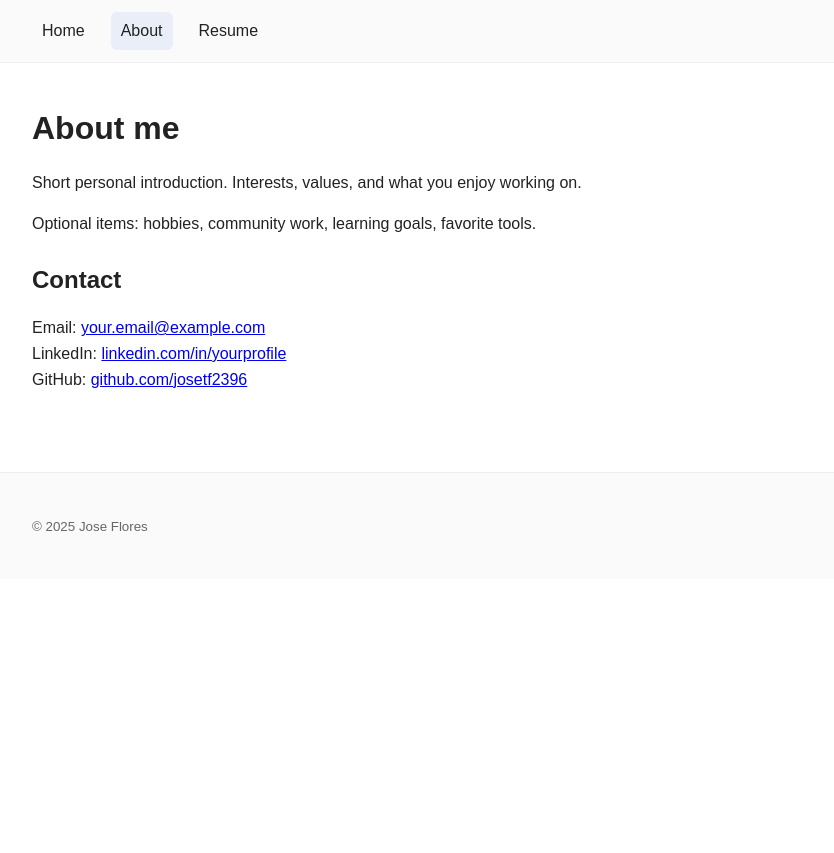
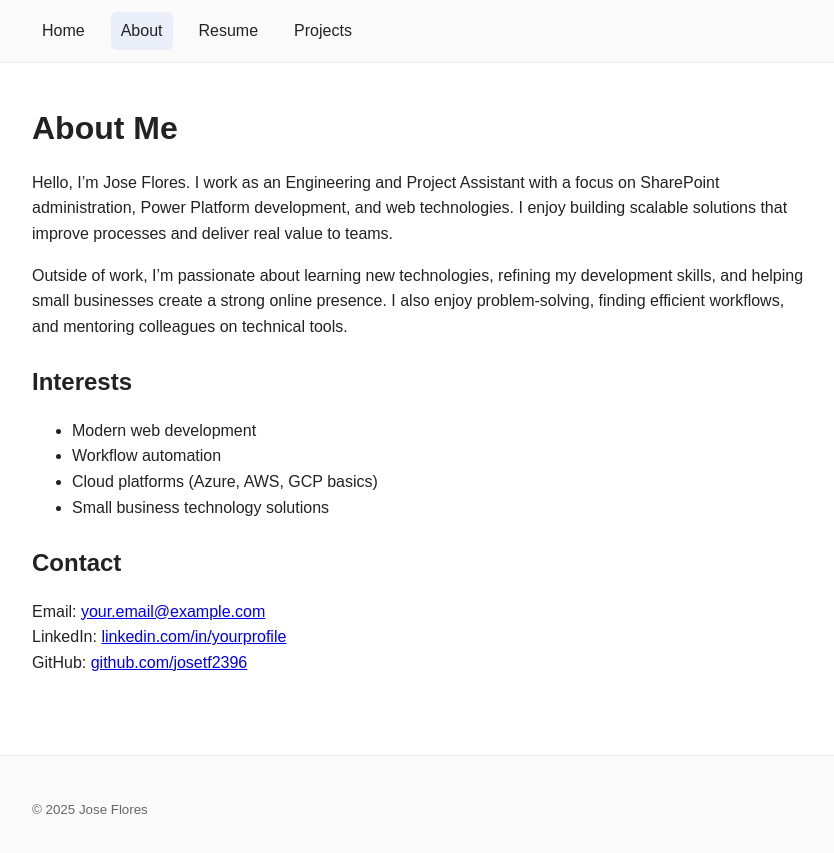
Before and after one commit to Josetf2396/Josetf2396.github.io, a Jekyll site: the page built from about.html, in a window 1280 px wide. Shown: the top 853 px of the page, without its empty margins (222-1056 px from the left). Built offline with Jekyll 4.4.1, drawn with Linux system fonts in a browser that asks for light colours.

Commit message:
added nav to pages

```diff
--- a/about.html
+++ b/about.html
@@ -1,25 +1,25 @@
-<!DOCTYPE html>
-<html lang="en">
-<head>
-  <meta charset="utf-8" />
-  <meta name="viewport" content="width=device-width, initial-scale=1" />
-  <title>About Jose Flores</title>
-  <link rel="stylesheet" href="styles.css" />
-</head>
-<body>
-  <header>
-    <nav>
-      <a href="index.html">Home</a>
-      <a class="active" href="about.html">About</a>
-      <a href="resume.html">Resume</a>
-    </nav>
-  </header>
+---
+layout: default
+title: About
+nav: about
+---
 
-  <main class="container">
-    <h1>About me</h1>
+<h1>About Me</h1>
+
 <section>
-      <p>Short personal introduction. Interests, values, and what you enjoy working on.</p>
-      <p>Optional items: hobbies, community work, learning goals, favorite tools.</p>
+  <p>Hello, I’m Jose Flores. I work as an Engineering and Project Assistant with a focus on SharePoint administration, Power Platform development, and web technologies. I enjoy building scalable solutions that improve processes and deliver real value to teams.</p>
+
+  <p>Outside of work, I’m passionate about learning new technologies, refining my development skills, and helping small businesses create a strong online presence. I also enjoy problem-solving, finding efficient workflows, and mentoring colleagues on technical tools.</p>
+</section>
+
+<section>
+  <h2>Interests</h2>
+  <ul>
+    <li>Modern web development</li>
+    <li>Workflow automation</li>
+    <li>Cloud platforms (Azure, AWS, GCP basics)</li>
+    <li>Small business technology solutions</li>
+  </ul>
 </section>
 
 <section>
@@ -30,16 +30,3 @@
     GitHub: <a href="https://github.com/josetf2396">github.com/josetf2396</a>
   </p>
 </section>
-  </main>
-
-  <footer>
-    <div class="container">
-      <small>&copy; <span id="y"></span> Jose Flores</small>
-    </div>
-  </footer>
-
-  <script>
-    document.getElementById("y").textContent = new Date().getFullYear();
-  </script>
-</body>
-</html>
```
Also changed, not shown: projects.html (+10 -36 lines), resume.html (+10 -34 lines). Lines whose indentation alone changed are shown as unchanged.
